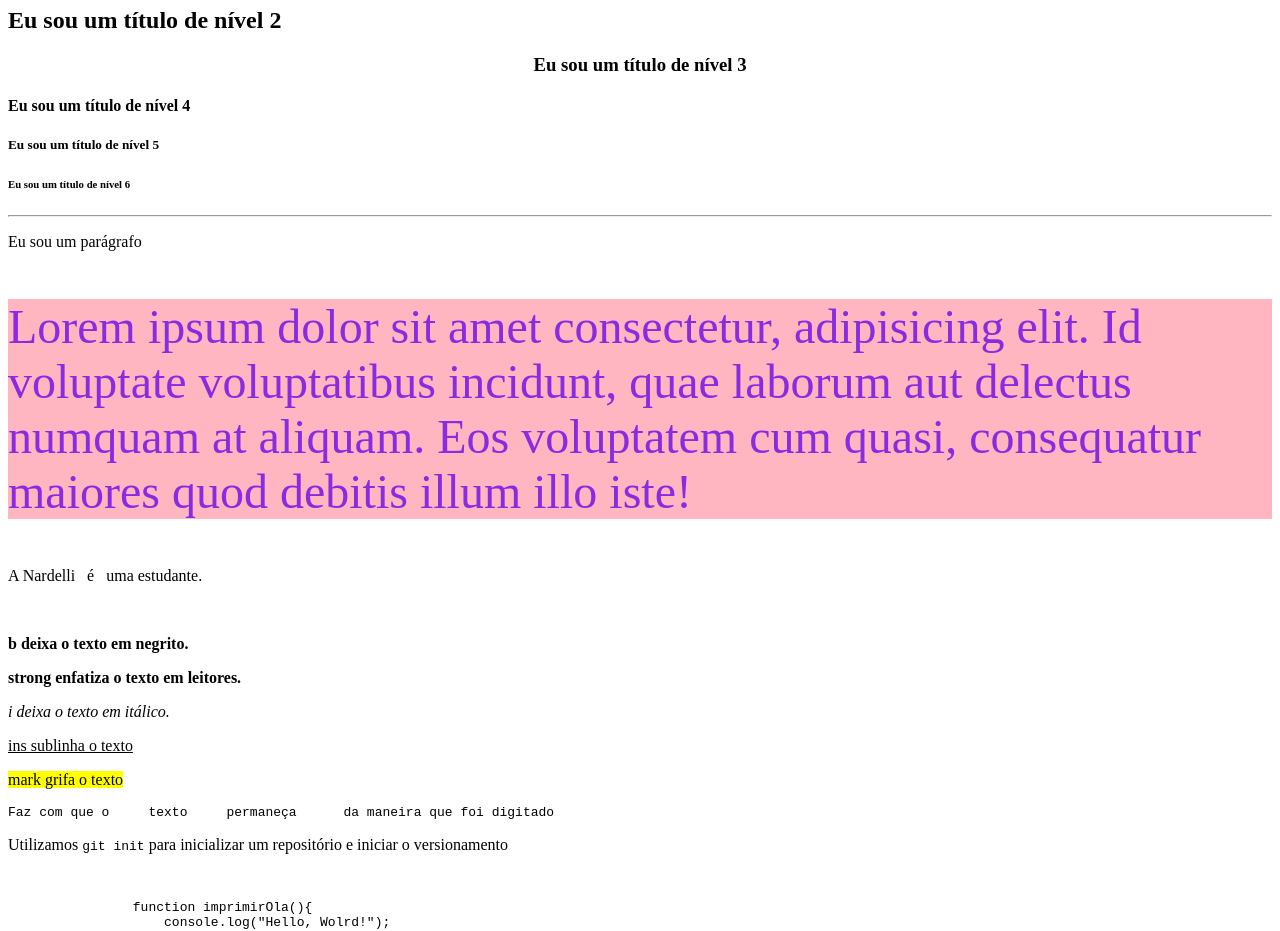
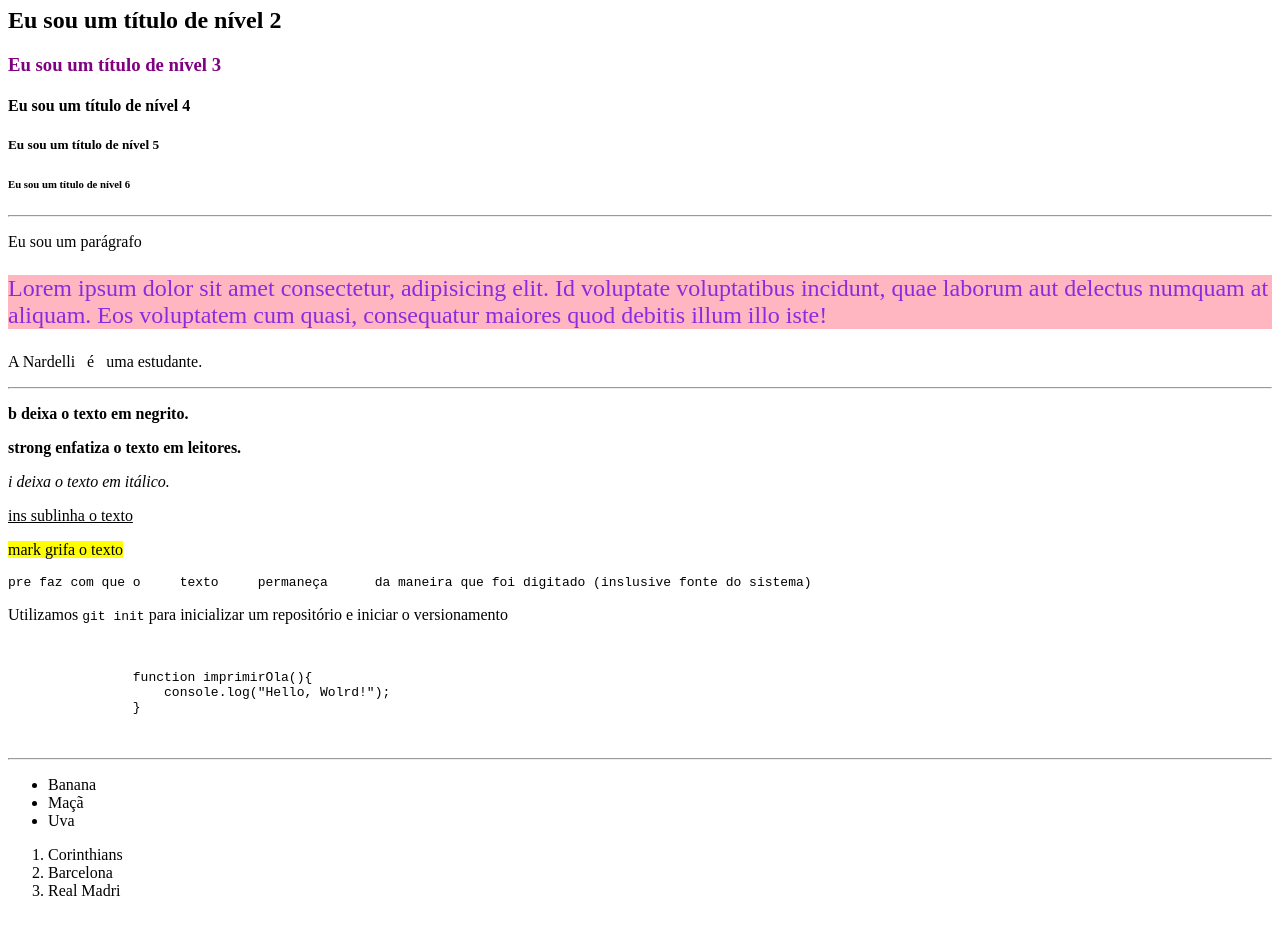
Before and after one commit to N4rdelli/AulasDW2025I, a plain HTML site: page aula_27-02/index.html in a window 1280 px wide. Shown: the part 73-1004 px from the top of the page. Drawn offline with Linux system fonts and the light colour scheme.

Commit message:
Alterações na estrutura semântica do html

```diff
--- a/aula_27-02/index.html
+++ b/aula_27-02/index.html
@@ -1,37 +1,55 @@
 <!--Especifica o HTML5-->
 <!DOCTYPE html>
 
-<html lang="pt-BR"> <!--Define a linguagem do site-->
+<html lang="pt-BR">
+  <!--Define a linguagem do site-->
   <head>
-        <title>Nome da Aba</title>
-        <meta charset="utf-8"> <!--Justifica a acentuação dos caracteres-->
+    <title>Aprendendo Html</title>
+    <meta charset="utf-8" />
+    <!--Justifica a acentuação dos caracteres-->
   </head>
   <body>
-        <h1 style="color: purple">Eu sou um título de nivel 1</h1>
+    <main>
+      <div class="divTextos">
+        <h1 style="text-align: center">Eu sou um título de nivel 1</h1>
         <h2>Eu sou um título de nível 2</h2>
-        <h3 style="text-align: center;">Eu sou um título de nível 3</h3>
+        <h3 style="color: purple">Eu sou um título de nível 3</h3>
         <h4>Eu sou um título de nível 4</h4>
         <h5>Eu sou um título de nível 5</h5>
         <h6>Eu sou um título de nível 6</h6>
+      </div>
 
-        <hr> <!--Adiciona uma linha na tela-->
+      <hr />
+      <!--Adiciona uma linha na tela-->
 
+      <div class="divParagrafos">
         <p>Eu sou um parágrafo</p>
 
-        <p style="background:lightpink; color: blueviolet; font-size: 3rem;">Lorem ipsum dolor sit amet consectetur, adipisicing elit. Id voluptate voluptatibus incidunt, quae laborum aut delectus numquam at aliquam. Eos voluptatem cum quasi, consequatur maiores quod debitis illum illo iste!</p>
+        <p style="background: lightpink; color: blueviolet; font-size: 1.5rem">
+          Lorem ipsum dolor sit amet consectetur, adipisicing elit. Id voluptate
+          voluptatibus incidunt, quae laborum aut delectus numquam at aliquam.
+          Eos voluptatem cum quasi, consequatur maiores quod debitis illum illo
+          iste!
+        </p>
 
-        <p>A Nardelli          &nbsp; é         &nbsp; uma estudante.</p>
+        <p>A Nardelli &nbsp; é &nbsp; uma estudante.</p>
+      </div>
 
-        <br> <!--Quebra a linha e/ou adiciona linhas-->
+      <hr />
 
+      <div class="divFormatacao">
         <p><b>b deixa o texto em negrito.</b></p>
         <p><strong>strong enfatiza o texto em leitores.</strong></p>
         <p><i>i deixa o texto em itálico.</i></p>
         <p><ins>ins sublinha o texto</ins></p>
         <p><mark>mark grifa o texto</mark></p>
-        <pre>Faz com que o     texto     permaneça      da maneira que foi digitado</pre>
+        <p><pre>pre faz com que o     texto     permaneça      da maneira que foi digitado (inslusive fonte do sistema)</pre></p>
 
-        <p>Utilizamos <code>git init</code> para inicializar um repositório e iniciar o versionamento</p>
+
+        <p>
+          Utilizamos <code>git init</code> para inicializar um repositório e
+          iniciar o versionamento
+        </p>
 
         <pre> <!--Nesse caso, a function é mostrada exatamente da maneira que escrevemos ela abaixo-->
             <code>
@@ -40,18 +58,29 @@
                 }
             </code>
         </pre>
+      </div>
 
-        <ul> <!--Cria uma lista não-ordenada -->
+      <hr />
+
+      <div class="divListas">
+        <ul>
+          <!--Cria uma lista não-ordenada -->
           <li>Banana</li>
           <li>Maçã</li>
           <li>Uva</li>
         </ul>
 
-        <ol> <!--Cria uma lista ordenada -->
+        <ol>
+          <!--Cria uma lista ordenada -->
           <li>Corinthians</li>
           <li>Barcelona</li>
           <li>Real Madri</li>
         </ol>
+      </div>
+    </main>
+
+    <br />
+    <!--Quebra a linha e/ou adiciona linhas-->
 
     <!--Conferir o site MDM WEB DOCS: developer.mozilla.org/en-US/docs/Web/HTML-->
   </body>
```
Lines whose indentation alone changed are shown as unchanged.
